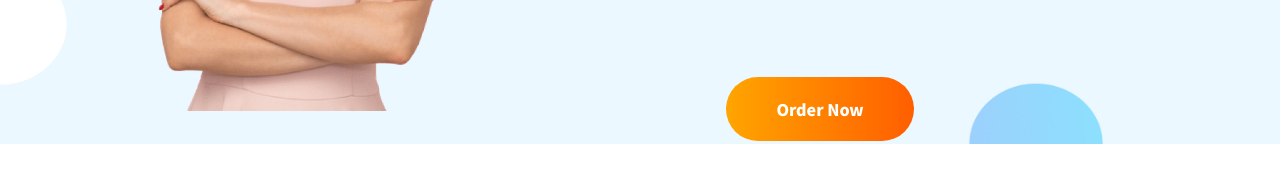
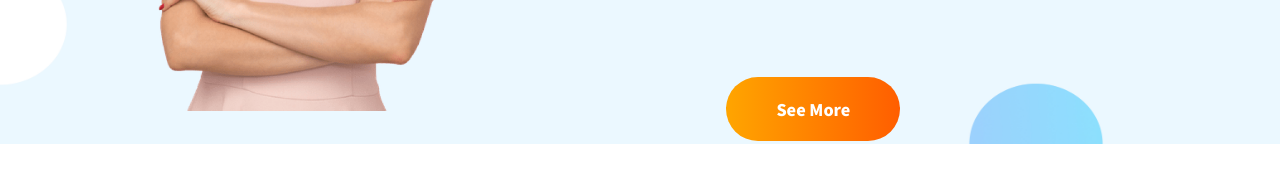
Before and after one commit to Roy-275/Food-provider, a plain HTML site: page index.html in a window 1280 px wide. Shown: the part 1418-1609 px from the top of the page. Drawn offline with Linux system fonts and the light colour scheme.

Commit message:
mistakes fixed

```diff
--- a/index.html
+++ b/index.html
@@ -25,7 +25,7 @@
         <div class="order-food-area">
             <h1><span class="congrat">Congratulations!</span> This Is Your First Step Towards Healthy Lifestyle</h1>
             <p>Welcome to a healthy food service limited. You have done your first job which was to reach here. Allow us now to make your life healthier with <span class="name">Food Provider.</span></p>
-            <a href="https://www.linkedin.com/in/anikroy275/"target="_blank" >Order Now</a>
+            <a href="https://www.facebook.com/anikroy275/"target="_blank" >Order Now</a>
         </div>
         <div class="attractive-image">
             <img src="images/female/Group 8425.png" alt="">
@@ -42,7 +42,7 @@
                 <p>
                     We are reknowned food supplier of the country. If you need healthy foods from healthy environment you can choose me. We make our food totally in a healthy weather. There are so many items that we make. There is italian, mexican, indian, american foods in our list. You can see our recipie in details from our facebook page.
                 </p>
-                <a href="https://www.linkedin.com/in/anikroy275/"target="_blank" >Order Now</a>
+                <a href="https://www.linkedin.com/in/anikroy275/"target="_blank" >See More</a>
             </div>
         </div>
     </section>
```
